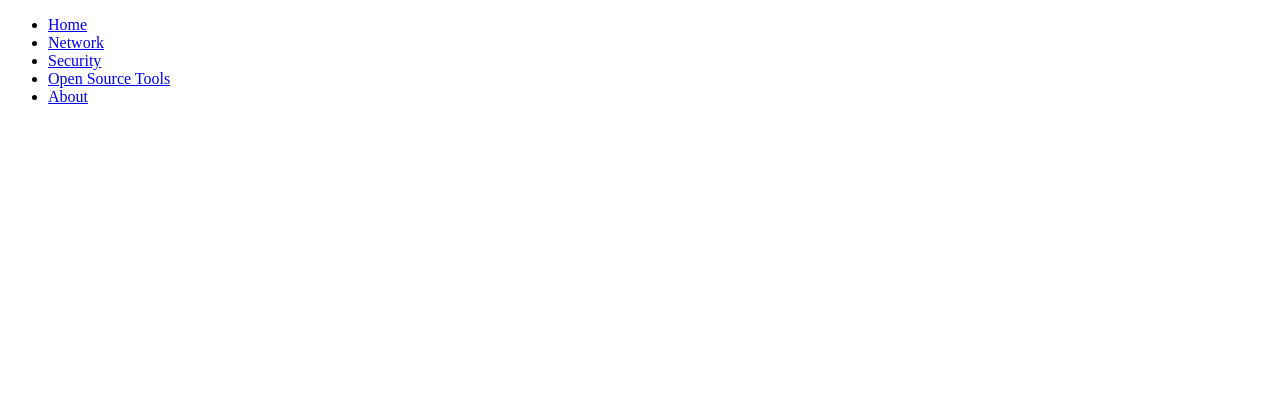
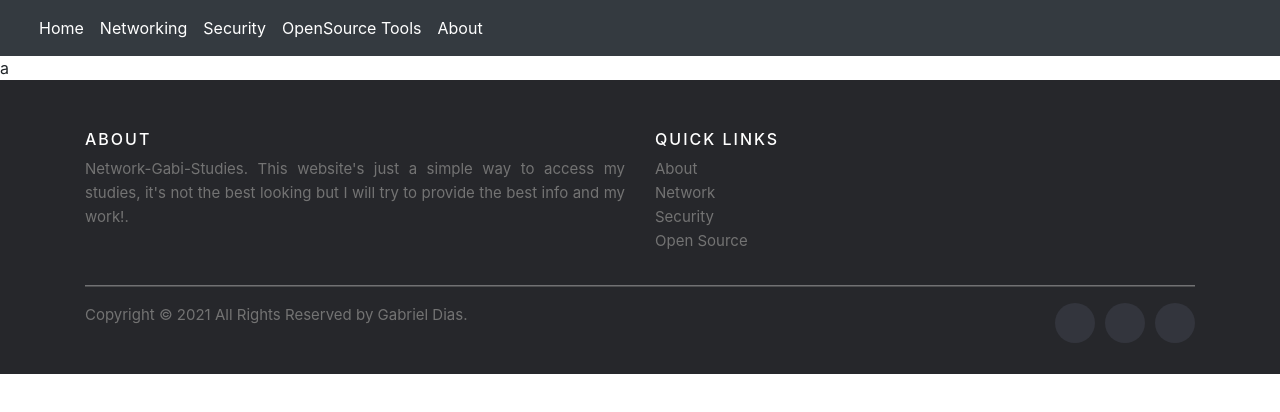
Before and after one commit to gabisan-11/gabi-network-studies, a plain HTML site: page pages/networking.html in a window 1280 px wide. Drawn offline with nearby package versions, Linux system fonts and the light colour scheme; files that its build step writes are made by us from their sources.

Commit message:
Update networking.html

```diff
--- a/pages/networking.html
+++ b/pages/networking.html
@@ -2,21 +2,79 @@
 <html lang="en">
     <head>
         <meta charset="utf-8">
-        <link rel="stylesheet" type="text/css" href="../css/style.css">
+        <link rel="stylesheet" type="text/css" href="style.css">
         <title>Network Studies</title>
-        <nav class="nav">
-            <ul>
-                <li><a href="../index.html">Home</a></li>
-                <li><a href="networking.html">Network</a></li>
-                <li><a href="security.html">Security</a></li>
-                <li><a href="opensource.html">Open Source Tools</a></li>
-                <li><a href="aboutme.html">About</a></li>
-            </ul>
-        </nav>
+        <link href="https://cdn.jsdelivr.net/npm/bootstrap@5.0.0-beta3/dist/css/bootstrap.min.css" rel="stylesheet" integrity="sha384-eOJMYsd53ii+scO/bJGFsiCZc+5NDVN2yr8+0RDqr0Ql0h+rP48ckxlpbzKgwra6" crossorigin="anonymous">
+        <link href="//maxcdn.bootstrapcdn.com/bootstrap/4.0.0/css/bootstrap.min.css" rel="stylesheet" id="bootstrap-css">
+        <script src="//maxcdn.bootstrapcdn.com/bootstrap/4.0.0/js/bootstrap.min.js"></script>
+        <script src="//cdnjs.cloudflare.com/ajax/libs/jquery/3.2.1/jquery.min.js"></script>
+
+        <!--Navegador-->
+        <nav class="navbar navbar-expand-lg navbar-dark bg-dark">
+            <div class="container-fluid">
+              <div class="collapse navbar-collapse" id="navbarSupportedContent">
+                <ul class="navbar-nav me-auto mb-2 mb-lg-0">
+                  <li class="nav-item">
+                    <a class="nav-link active" aria-current="page" href="../index.html">Home</a>
+                  </li>
+                  <li class="nav-item">
+                    <a class="nav-link active" aria-current="page" href="networking.html">Networking</a>
+                  </li>
+                  <li class="nav-item">
+                    <a class="nav-link active" aria-current="page" href="security.html">Security</a>
+                  </li>
+                  <li class="nav-item">
+                    <a class="nav-link active" aria-current="page" href="opensource.html">OpenSource Tools</a>
+                  </li>
+                  <li class="nav-item">
+                    <a class="nav-link active" aria-current="page" href="aboutme.html">About</a>
+                  </li>
+                </ul>
+              </div>
+            </div>
+          </nav>
+
     </head>
-    <div>
+    <body>a</body>
 
-    </div>
+          <!--Footer-->
+          <footer class="site-footer">
+            <div class="container">
+              <div class="row">
+                <div class="col-sm-12 col-md-6">
+                  <h6>About</h6>
+                  <p class="text-justify">Network-Gabi-Studies. This website's just a simple way to access my studies, it's not the best looking but I will try to provide the best info and my work!.</p>
+                </div>
 
 
+                <div class="col-xs-6 col-md-3">
+                  <h6>Quick Links</h6>
+                  <ul class="footer-links">
+                    <li><a href="aboutme.html">About</a></li>
+                    <li><a href="networking.html">Network</a></li>
+                    <li><a href="security.html">Security</a></li>
+                    <li><a href="opensource.html">Open Source</a></li>
+                  </ul>
+                </div>
+              </div>
+              <hr>
+            </div>
+            <div class="container">
+              <div class="row">
+                <div class="col-md-8 col-sm-6 col-xs-12">
+                  <p class="copyright-text">Copyright &copy; 2021 All Rights Reserved by
+               <a href="../index.html">Gabriel Dias</a>.
+                  </p>
+                </div>
+
+                <div class="col-md-4 col-sm-6 col-xs-12">
+                  <ul class="social-icons">
+                    <li><a class="github" href="https://github.com/gabisan-11/"><i class="fa fa-github"></i></a></li>
+                    <li><a class="twitter" href="https://twitter.com/Gabi_San11"><i class="fa fa-twitter"></i></a></li>
+                    <li><a class="linkedin" href="https://www.linkedin.com/in/gabrieldias-armamar/"><i class="fa fa-linkedin"></i></a></li>
+                  </ul>
+                </div>
+              </div>
+            </div>
+        </footer>
 </html>
```
